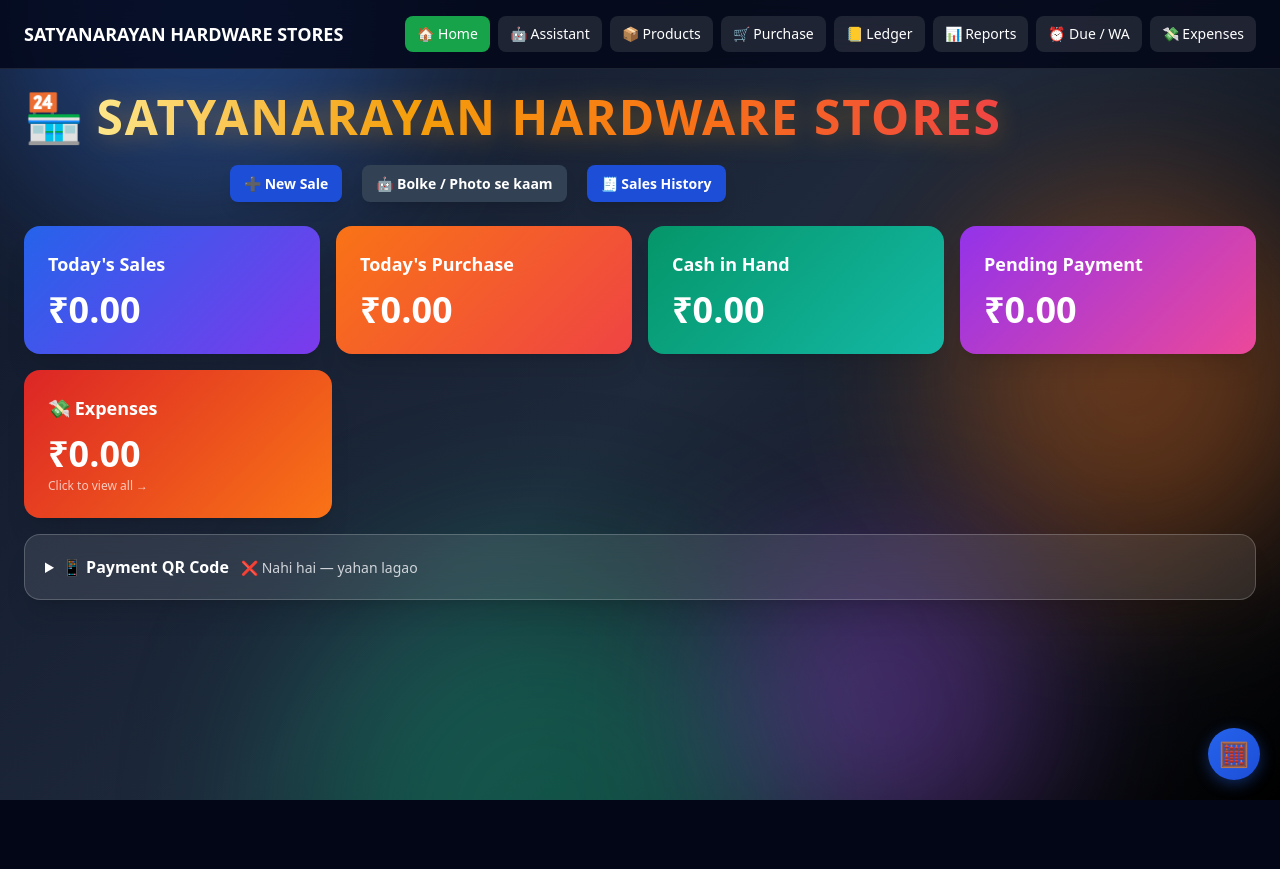
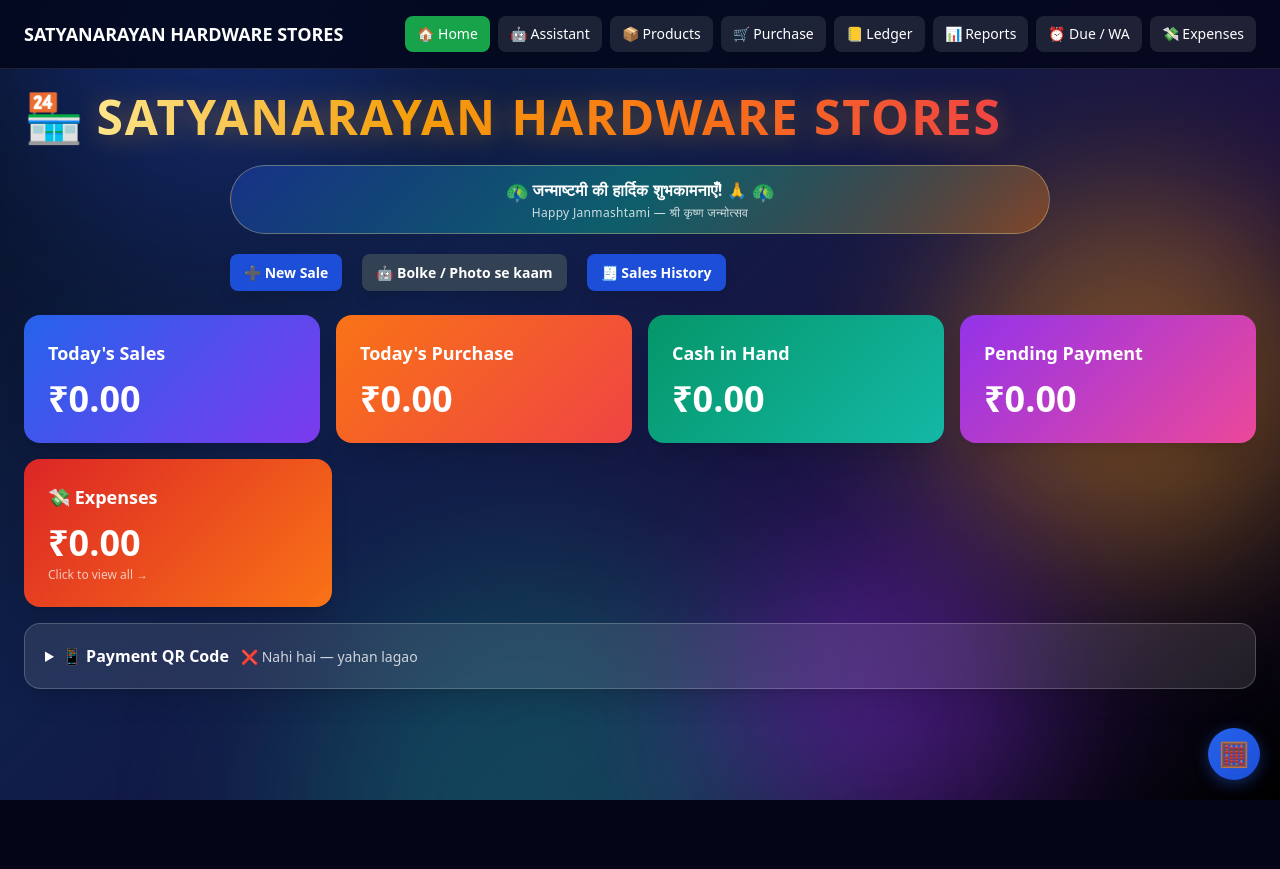
Before and after one commit to ssunny00091-rgb/hardware-erp, a PHP site: page /hardware-erp/ in a window 1280 px wide. Run offline with PHP 8.4, Linux system fonts and the light colour scheme; data that the repository does not hold is empty; some libraries are stand-ins or nearby versions.

Commit message:
feat: Janmashtami dashboard theme
- Divine peacock-blue background gradient + festive blob colours
- Janmashtami greeting banner on dashboard (जन्माष्टमी शुभकामनाएँ)
- Animated peacock feather accents

```diff
--- a/assets/css/style.css
+++ b/assets/css/style.css
@@ -3,7 +3,7 @@
   inset: 0;
   z-index: 0;
   overflow: hidden;
-  background: linear-gradient(135deg, #0f172a 0%, #1e293b 50%, #000 100%);
+  background: linear-gradient(135deg, #071022 0%, #0f1f4a 35%, #1a0f3d 70%, #000 100%);
   pointer-events: none;
 }
 
@@ -11,7 +11,7 @@
   position: absolute;
   border-radius: 9999px;
   filter: blur(80px);
-  opacity: 0.35;
+  opacity: 0.38;
 }
 
 .blob-blue {
@@ -19,7 +19,7 @@
   height: 420px;
   left: -8rem;
   top: -8rem;
-  background: #3b82f6;
+  background: #1e40af;
   animation: float-a 16s ease-in-out infinite;
 }
 
@@ -28,7 +28,7 @@
   height: 380px;
   right: -8rem;
   top: 8rem;
-  background: #f97316;
+  background: #f59e0b;
   animation: float-b 18s ease-in-out infinite;
 }
 
@@ -37,7 +37,7 @@
   height: 450px;
   left: 20%;
   bottom: -150px;
-  background: #10b981;
+  background: #0d9488;
   animation: float-c 20s ease-in-out infinite;
 }
 
@@ -46,8 +46,35 @@
   height: 320px;
   right: 15%;
   bottom: -120px;
-  background: #a855f7;
+  background: #9333ea;
   animation: float-d 22s ease-in-out infinite;
+}
+
+/* Janmashtami: peacock feather touches */
+.ja-banner {
+  position: relative;
+  z-index: 1;
+  margin: 0 auto;
+  max-width: 48rem;
+  text-align: center;
+  padding: 0.75rem 1rem;
+  border-radius: 9999px;
+  border: 1px solid rgba(253, 230, 138, 0.35);
+  background: linear-gradient(135deg, rgba(30, 64, 175, 0.55), rgba(13, 148, 136, 0.55), rgba(249, 115, 22, 0.35));
+  -webkit-backdrop-filter: blur(8px);
+  backdrop-filter: blur(8px);
+  font-weight: 600;
+  letter-spacing: 0.02em;
+}
+.ja-feather {
+  display: inline-block;
+  vertical-align: middle;
+  font-size: 1.1em;
+  animation: ja-glint 3s ease-in-out infinite;
+}
+@keyframes ja-glint {
+  0%, 100% { transform: scale(1) rotate(-4deg); opacity: 0.9; }
+  50% { transform: scale(1.25) rotate(4deg); opacity: 1; }
 }
 
 @keyframes float-a {
--- a/index.php
+++ b/index.php
@@ -16,6 +16,13 @@ $reminderBannerRows = reminder_banner_rows(db());
   <span class="shop-title">SATYANARAYAN HARDWARE STORES</span>
 </h1>
 <?php require __DIR__ . '/includes/reminder-banner.php'; ?>
+
+<div class="ja-banner mb-5 no-print">
+  <span class="ja-feather">🦚</span>
+  जन्माष्टमी की हार्दिक शुभकामनाएँ! 🙏
+  <span class="ja-feather">🦚</span>
+  <span class="block text-xs font-normal text-white/80">Happy Janmashtami — श्री कृष्ण जन्मोत्सव</span>
+</div>
 
 <div class="mb-6 flex flex-col gap-3 no-print sm:flex-row sm:items-stretch sm:flex-wrap">
   <button type="button" id="btn-new-sale" class="w-full rounded-lg bg-green-600 px-6 py-3 text-center font-semibold text-white shadow-lg hover:bg-green-700 motion-in motion-d1 sm:w-auto">➕ New Sale</button>
```
